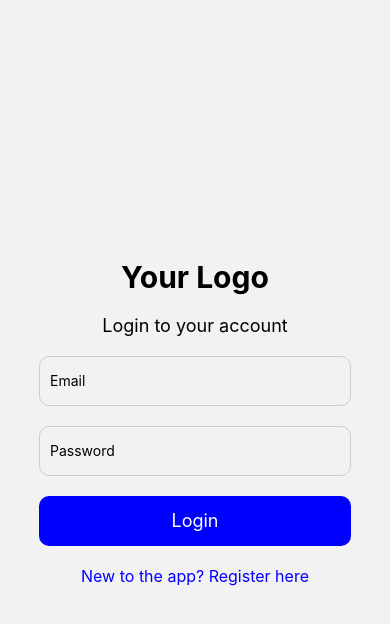
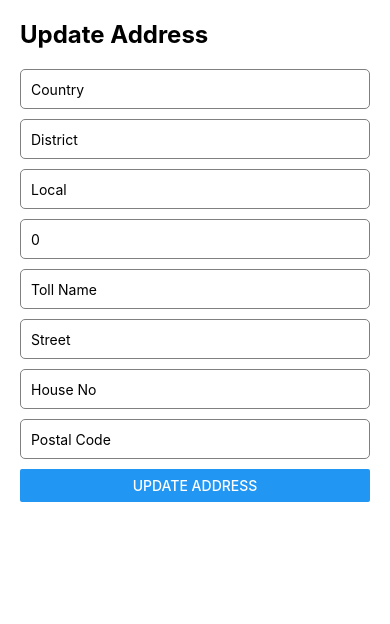
Before and after one commit to govin-10/KartMandu, a React Native app: screen /EditAddress in a window 390 px wide. Shown: the top 624 px of the page. Built offline with nearby package versions, Linux system fonts and the light colour scheme.

Commit message:
Profile page updated

```diff
--- /dev/null
+++ b/redux/features/updateAddress/updateAddressSlicer.js
@@ -0,0 +1,14 @@
+import {createSlice} from '@reduxjs/toolkit';
+
+export const updateAddressSlice = createSlice({
+  name: 'updateAddress',
+  initialState: false,
+  reducers: {
+    toogle: state => !state,
+  },
+});
+
+// Action creators are generated for each case reducer function
+export const {toogle} = updateAddressSlice.actions;
+
+export default updateAddressSlice.reducer;
--- a/redux/store/store.js
+++ b/redux/store/store.js
@@ -1,9 +1,12 @@
 import {configureStore} from '@reduxjs/toolkit';
 import counterReducer from '../features/quantityCounter/counterSlice';
 import cartReducer from '../features/cart/cartSlice';
+import updateAddressReducer from '../features/updateAddress/updateAddressSlicer';
+
 export const store = configureStore({
   reducer: {
     counter: counterReducer,
     cart: cartReducer,
+    updateAddress: updateAddressReducer,
   },
 });
--- a/src/RootNavigation.jsx
+++ b/src/RootNavigation.jsx
@@ -6,7 +6,7 @@ import LoginScreen from './screens/Auth/Login';
 import SignUpScreen from './screens/Auth/Signup';
 import TabNavigation from './screens/Main/TabNavigation';
 import ProductInfo from './components/ProductInfo';
-import PaymentPage from './components/PaymentPage';
+import EditAddress from './screens/EditAddress';
 
 const Stack = createNativeStackNavigator();
 
@@ -20,6 +20,7 @@ const RootNavigation = () => {
         <Stack.Screen name="Signup" component={SignUpScreen} />
         <Stack.Screen name="Main" component={TabNavigation} />
         <Stack.Screen name="ProductInfo" component={ProductInfo} />
+        <Stack.Screen name="EditAddress" component={EditAddress} />
       </Stack.Navigator>
     </NavigationContainer>
   );
--- /dev/null
+++ b/src/screens/EditAddress.jsx
@@ -0,0 +1,136 @@
+import React, {useState} from 'react';
+import {StyleSheet, Text, TextInput, View, Button, Alert} from 'react-native';
+import {BASE_URL, SERVER_PORT} from '@env';
+import AsyncStorage from '@react-native-async-storage/async-storage';
+import axios from 'axios';
+import {useNavigation} from '@react-navigation/native';
+import {useSelector, useDispatch} from 'react-redux';
+import {toogle} from '../../redux/features/updateAddress/updateAddressSlicer';
+
+const EditAddress = () => {
+  const [addressData, setAddressData] = useState({
+    Country: '',
+    District: '',
+    Local: '',
+    Ward: 0,
+    TollName: '',
+    Street: '',
+    HouseNo: '',
+    postalCode: '',
+  });
+
+  const navigation = useNavigation();
+
+  const updateAddress = useSelector(state => state.updateAddress);
+  const dispatch = useDispatch();
+
+  const handleChange = (field, value) => {
+    if (field === 'Ward') {
+      value = parseInt(value, 10);
+    }
+    setAddressData({
+      ...addressData,
+      [field]: value,
+    });
+  };
+
+  const handleSubmit = () => {
+    // Handle form submission here (e.g., send data to backend)
+    console.log('Address data:', addressData);
+    const updateAddress = async () => {
+      const token = await AsyncStorage.getItem('authToken');
+      await axios
+        .post(`${BASE_URL}:${SERVER_PORT}/address/update`, addressData, {
+          headers: {
+            Authorization: `Bearer ${token}`,
+          },
+        })
+        .then(() => {
+          Alert.alert('Address updated successfully');
+          dispatch(toogle());
+        })
+        .then(() => {
+          navigation.navigate('Profile');
+        });
+    };
+    updateAddress();
+  };
+
+  return (
+    <View style={styles.container}>
+      <Text style={styles.title}>Update Address</Text>
+      <TextInput
+        style={styles.input}
+        placeholder="Country"
+        value={addressData.Country}
+        onChangeText={text => handleChange('Country', text)}
+      />
+      <TextInput
+        style={styles.input}
+        placeholder="District"
+        value={addressData.District}
+        onChangeText={text => handleChange('District', text)}
+      />
+      <TextInput
+        style={styles.input}
+        placeholder="Local"
+        value={addressData.Local}
+        onChangeText={text => handleChange('Local', text)}
+      />
+      <TextInput
+        style={styles.input}
+        placeholder="Ward"
+        value={addressData.Ward}
+        onChangeText={text => handleChange('Ward', text)}
+      />
+      <TextInput
+        style={styles.input}
+        placeholder="Toll Name"
+        value={addressData.TollName}
+        onChangeText={text => handleChange('TollName', text)}
+      />
+      <TextInput
+        style={styles.input}
+        placeholder="Street"
+        value={addressData.Street}
+        onChangeText={text => handleChange('Street', text)}
+      />
+      <TextInput
+        style={styles.input}
+        placeholder="House No"
+        value={addressData.HouseNo}
+        onChangeText={text => handleChange('HouseNo', text)}
+      />
+      <TextInput
+        style={styles.input}
+        placeholder="Postal Code"
+        value={addressData.postalCode}
+        onChangeText={text => handleChange('postalCode', text)}
+      />
+      <Button title="Update Address" onPress={handleSubmit} />
+    </View>
+  );
+};
+
+const styles = StyleSheet.create({
+  container: {
+    flex: 1,
+    padding: 20,
+    backgroundColor: '#fff',
+  },
+  title: {
+    fontSize: 24,
+    fontWeight: 'bold',
+    marginBottom: 20,
+  },
+  input: {
+    height: 40,
+    borderColor: 'gray',
+    borderWidth: 1,
+    borderRadius: 5,
+    marginBottom: 10,
+    paddingHorizontal: 10,
+  },
+});
+
+export default EditAddress;
--- a/src/screens/Main/Cart.jsx
+++ b/src/screens/Main/Cart.jsx
@@ -33,6 +33,7 @@ const Cart = () => {
     const fetchCart = async () => {
       try {
         const token = await AsyncStorage.getItem('authToken');
+        console.log(SERVER_PORT);
         const cartInfo = await axios.get(
           `${BASE_URL}:${SERVER_PORT}/cart/get`,
           {
--- a/src/screens/Main/Profile.jsx
+++ b/src/screens/Main/Profile.jsx
@@ -1,14 +1,127 @@
-import {StyleSheet, Text, View} from 'react-native';
-import React from 'react';
+import {Image, Pressable, StyleSheet, Text, View} from 'react-native';
+import React, {useEffect, useState} from 'react';
+import axios from 'axios';
+import {BASE_URL, SERVER_PORT} from '@env';
+import AsyncStorage from '@react-native-async-storage/async-storage';
+import PersonIcon from 'react-native-vector-icons/Fontisto';
+import EditIcon from 'react-native-vector-icons/MaterialIcons';
+import {useNavigation} from '@react-navigation/native';
+import {useSelector, useDispatch} from 'react-redux';
 
 const Profile = () => {
+  const [profileEdited, setProfileEdited] = useState(false);
+  const [userData, setUserData] = useState({});
+
+  const navigation = useNavigation();
+
+  const updateAddress = useSelector(state => state.updateAddress);
+
+  const dispatch = useDispatch();
+
+  useEffect(() => {
+    const fetchUserData = async () => {
+      try {
+        console.log(BASE_URL);
+        const token = await AsyncStorage.getItem('authToken');
+        const userDatas = await axios.get(
+          `${BASE_URL}:${SERVER_PORT}/users/profile`,
+          {
+            headers: {
+              Authorization: `Bearer ${token}`,
+            },
+          },
+        );
+
+        const data = await userDatas.data;
+
+        setUserData(data.user);
+      } catch (error) {}
+    };
+    setTimeout(() => {
+      fetchUserData();
+    }, 1000);
+  }, [updateAddress]);
+
+  const handleEditAddress = async () => {
+    navigation.navigate('EditAddress');
+  };
+
+  const handleLogout = async () => {
+    await AsyncStorage.removeItem('authToken').then(() => {
+      navigation.navigate('Login');
+    });
+  };
+
   return (
-    <View>
-      <Text>Profile</Text>
+    <View style={styles.container}>
+      <Text style={styles.title}>Profile</Text>
+      <View style={styles.header}>
+        {userData.avatar ? (
+          <Image source={userData.avatar} />
+        ) : (
+          <PersonIcon name="person" size={90} style={styles.defaultPhoto} />
+        )}
+        <Text style={{color: 'black', fontSize: 20}}>{userData.name}</Text>
+      </View>
+      <View style={styles.addressView}>
+        <View style={styles.addressHeader}>
+          <Text style={{fontSize: 20}}>Address</Text>
+          <Pressable onPress={handleEditAddress}>
+            <EditIcon name="edit" size={25} />
+          </Pressable>
+        </View>
+        <Text>
+          {userData.address?.Local}-{userData.address?.Ward},
+          {userData.address?.TollName},{userData.address?.District}
+        </Text>
+      </View>
+      <View style={styles.dataContainer}>
+        <Text style={styles.dataView}>My Orders</Text>
+        <Pressable onPress={handleLogout}>
+          <Text style={styles.dataView}>Logout</Text>
+        </Pressable>
+      </View>
     </View>
   );
 };
 
 export default Profile;
 
-const styles = StyleSheet.create({});
+const styles = StyleSheet.create({
+  container: {
+    padding: 10,
+  },
+  title: {
+    fontSize: 25,
+    textAlign: 'center',
+    marginTop: 10,
+  },
+  header: {
+    marginVertical: 25,
+    // justifyContent: 'center',
+    alignItems: 'center',
+  },
+  defaultPhoto: {
+    color: 'black',
+  },
+  addressView: {
+    paddingHorizontal: 10,
+  },
+  addressHeader: {
+    flexDirection: 'row',
+    gap: 10,
+    alignItems: 'center',
+  },
+  dataContainer: {
+    marginVertical: 20,
+    marginHorizontal: 10,
+  },
+  dataView: {
+    padding: 10,
+    fontSize: 18,
+    backgroundColor: 'grey',
+    margin: 3,
+    borderRadius: 15,
+    color: 'white',
+  },
+});
```
